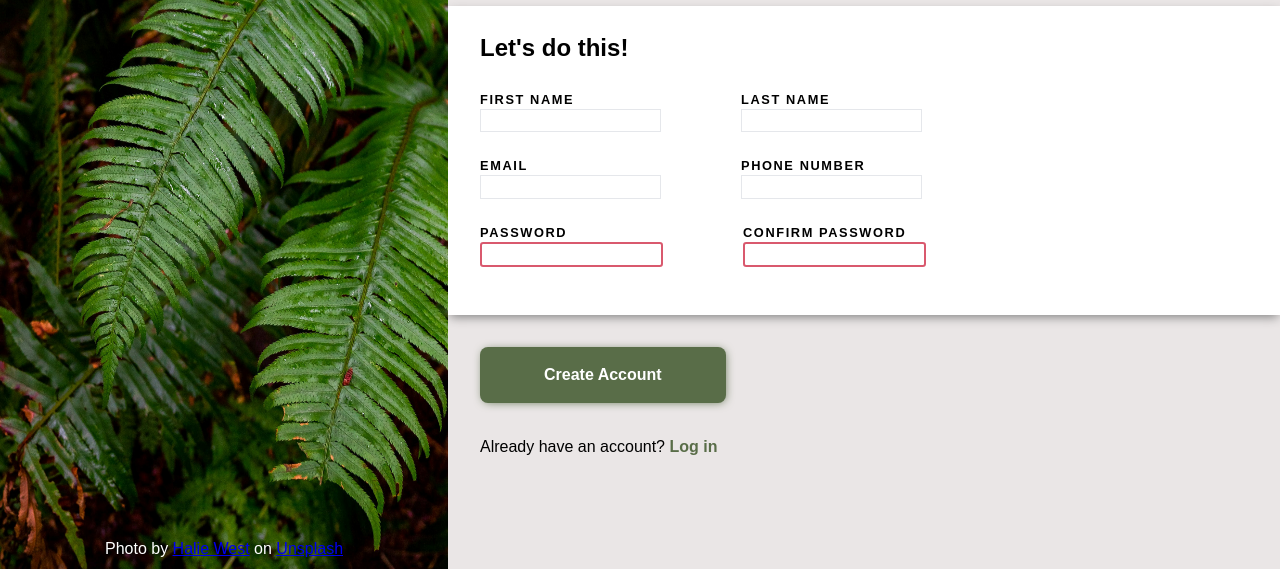
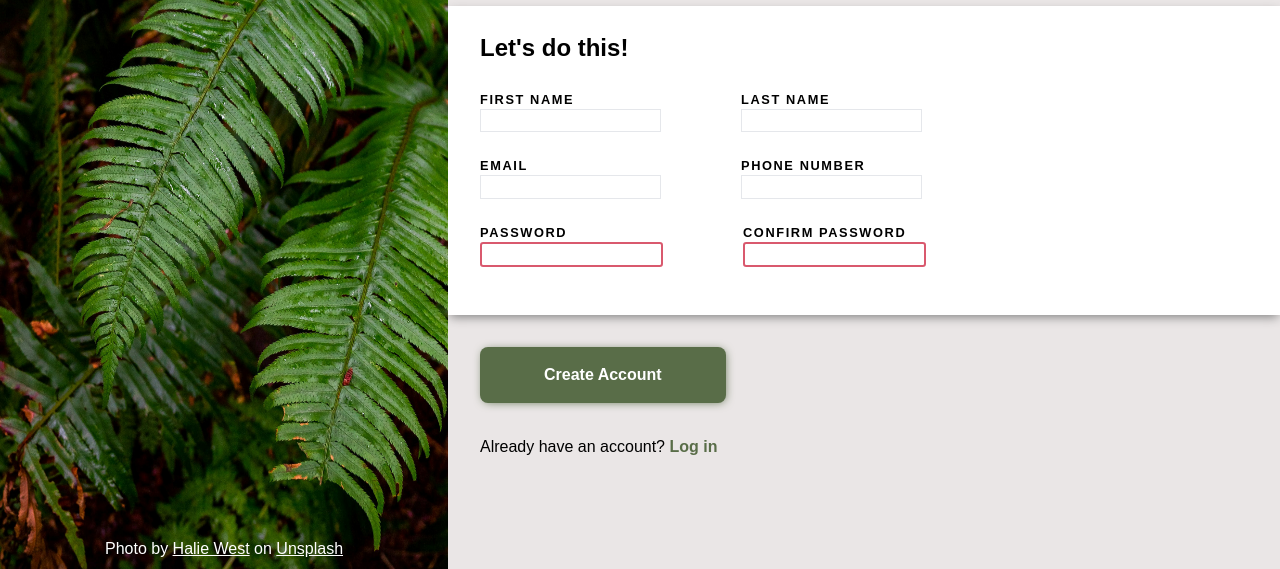
Before and after one commit to lokesh-karthikeyan/odin-sign_up_form, a plain HTML site: page index.html in a window 1280 px wide. Shown: the part 231-800 px from the top of the page. Drawn offline with Linux system fonts and the light colour scheme.

Commit message:
Style: Add color for `<a>` element

```diff
--- a/css/style.css
+++ b/css/style.css
@@ -70,6 +70,10 @@ body {
 
 .credits-container > p {
   text-align: center;
+}
+
+.credits-container > p > a {
+  color: var(--white-color);
 }
 
 .inner-wrapper:last-child {
```
